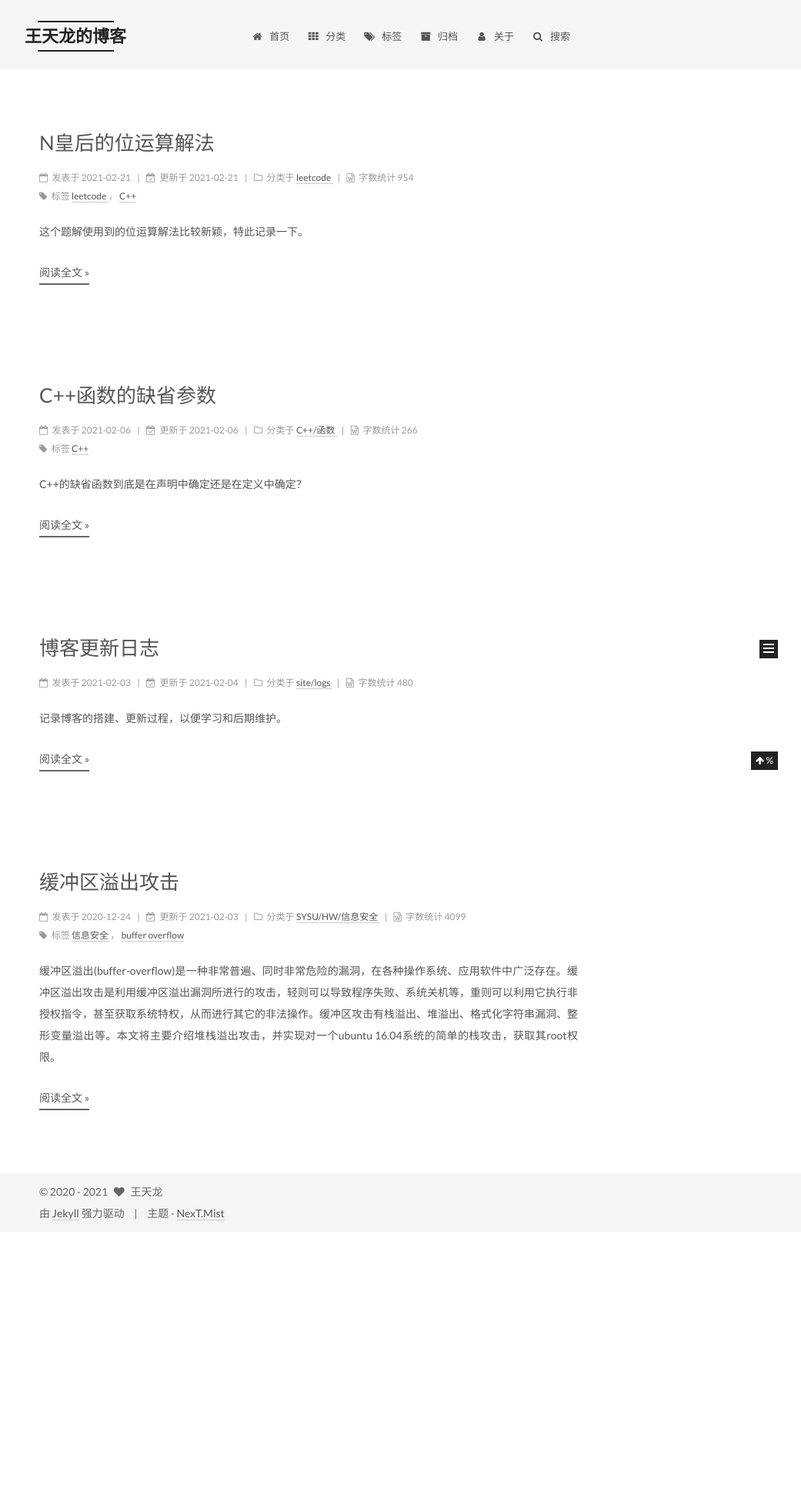
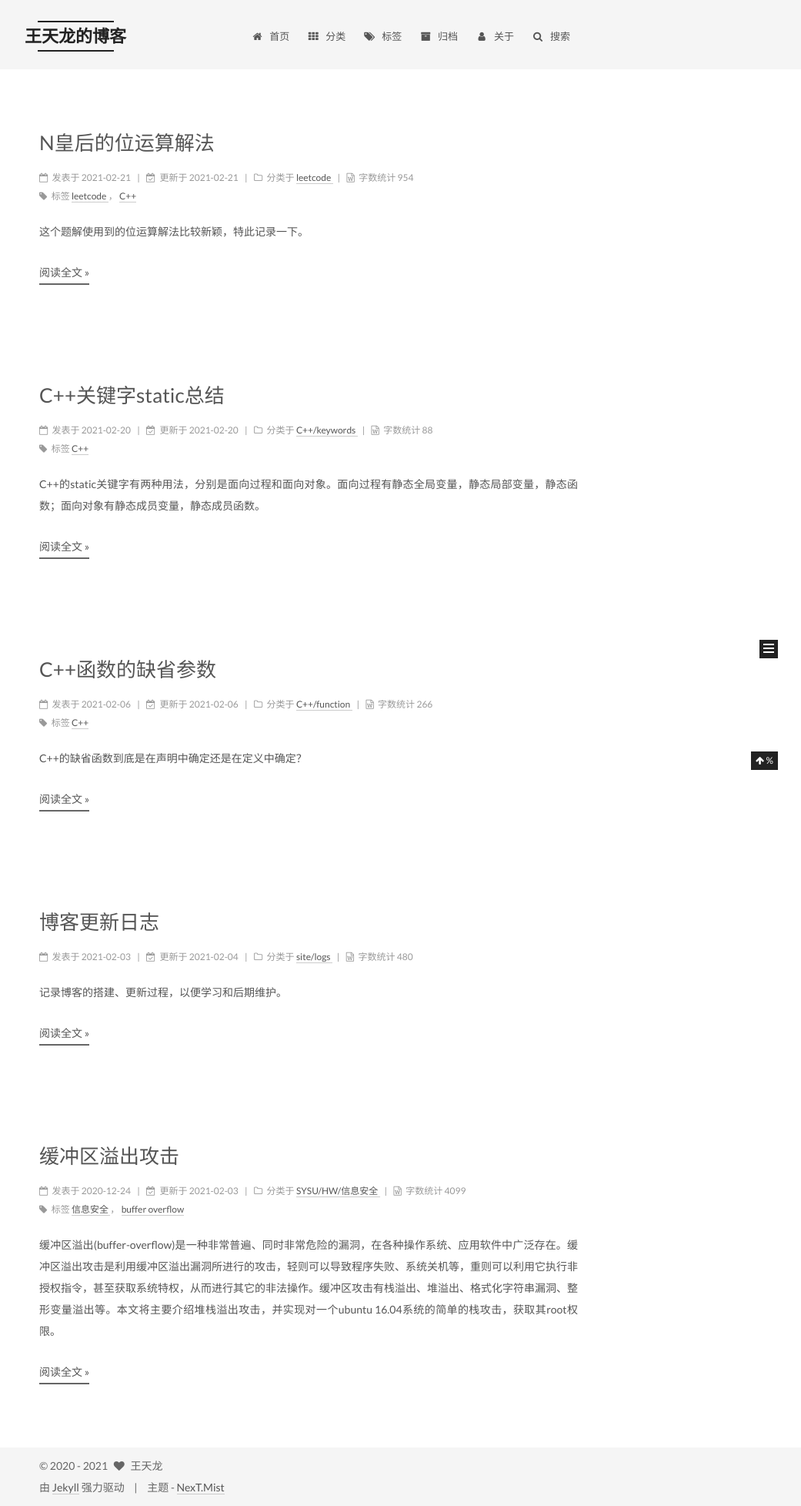
Before and after one commit to wangtl175/wangtl175.git.io, a Jekyll site: the page built from index.html, in a window 1280 px wide. Shown: the whole page at 77% size, without its empty margins (239-1280 px from the left). Built offline with Jekyll 4.4.1, drawn with Linux system fonts in a browser that asks for light colours; the list of posts is cut into pages by our own code; comment, search, counter and statistics services are not loaded; before the commit the page ends 1600 px from its top, so only the background shows below that.

Commit message:
new post

```diff
--- a/_posts/2021-02-06-cpp_function_default_parameters.md
+++ b/_posts/2021-02-06-cpp_function_default_parameters.md
@@ -3,7 +3,7 @@ title: C++函数的缺省参数
 date: 2021-02-06 00:00:00
 updated: 2021-02-06 00:00:00
 categories:
-- C++/函数
+- C++/function
 tags:
 - C++
 ---
--- /dev/null
+++ b/_posts/2021-02-20-cpp_static.md
@@ -0,0 +1,17 @@
+---
+title: C++关键字static总结
+date: 2021-02-20 08:00:00
+updated: 2021-02-20 08:00:00
+categories:
+- C++/keywords
+tags:
+- C++
+---
+
+C++的static关键字有两种用法，分别是面向过程和面向对象。面向过程有静态全局变量，静态局部变量，静态函数；面向对象有静态成员变量，静态成员函数。
+
+# 1. 面向过程
+
+## 1.1 静态全局变量
+
+在全局变量前，加上关键字
```
